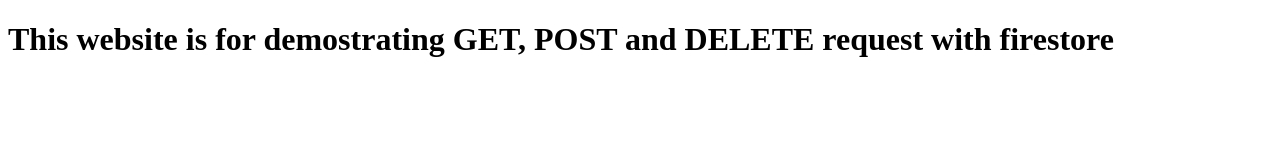
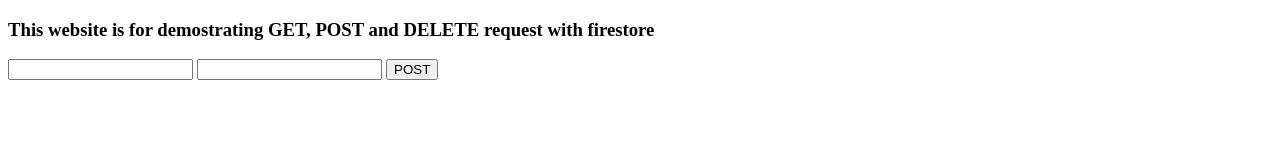
Before and after one commit to danjiehu/web-prog-apps, a plain HTML site: page practice-project/public/index.html in a window 1280 px wide. Drawn offline with Linux system fonts and the light colour scheme.

Commit message:
added postComment.js

```diff
--- a/practice-project/public/index.html
+++ b/practice-project/public/index.html
@@ -9,7 +9,13 @@
 </head>
 
 <body>
-  <h1>This website is for demostrating GET, POST and DELETE request with firestore </h1>
+  <h3>This website is for demostrating GET, POST and DELETE request with firestore </h3>
+
+  <div>
+    <input id="handle" type="text">
+    <input id="comment" type="text">
+    <button onclick="postComment()">POST</button>
+  </div>
 
 </body>
 
```
Also changed, not shown: practice-project/public/javascripts/postComment.js (added).
